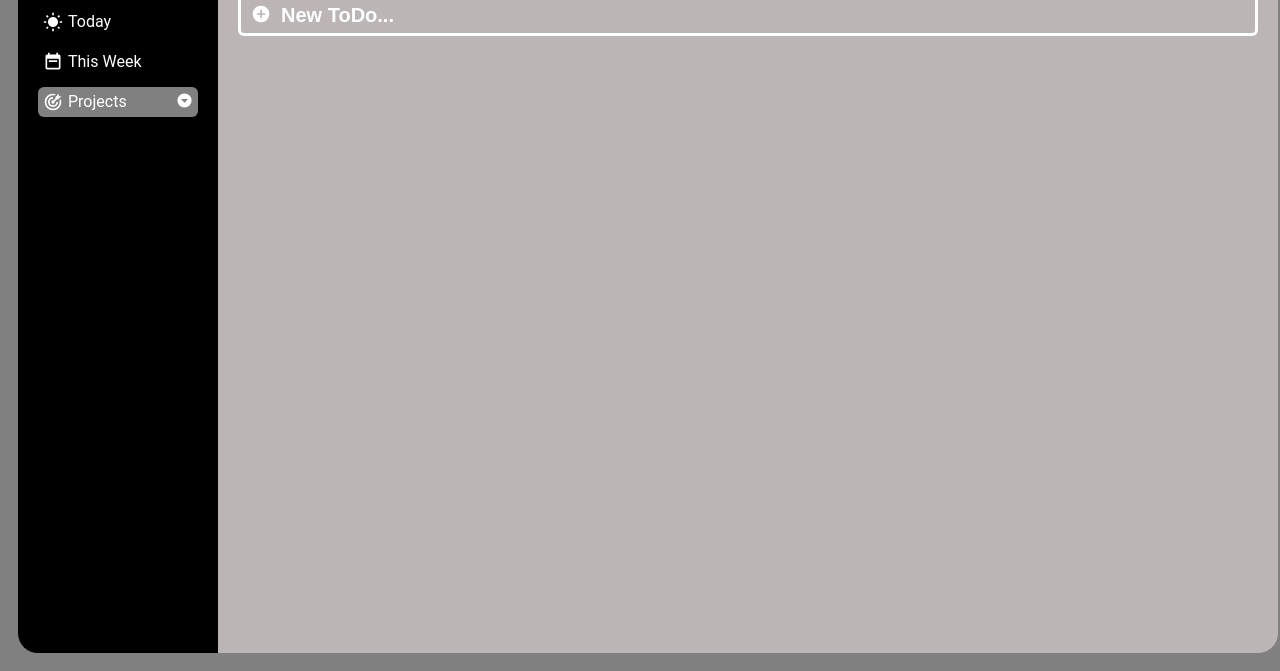
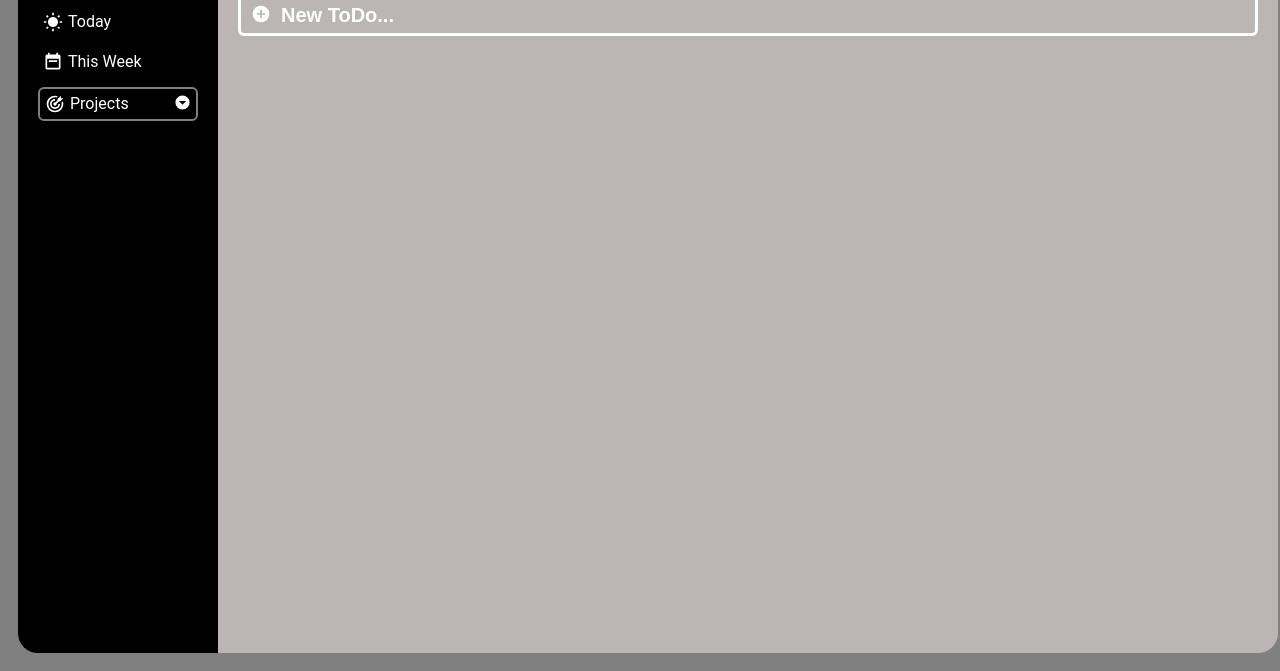
Before and after one commit to Jaizzer/todo-list, a website built with webpack: page src/index-template.html in a window 1280 px wide. Shown: the part 145-816 px from the top of the page. Built offline with nearby package versions, Linux system fonts and the light colour scheme.

Commit message:
Initial dist subtree commit

```diff
--- a/src/style.css
+++ b/src/style.css
@@ -133,7 +133,7 @@ body {
 }
 
 #created-projects-dropdown {
-    background-color: grey;
+    border: 2px solid grey;
 }
 
 #created-projects-dropdown .icon.dropdown {
```
